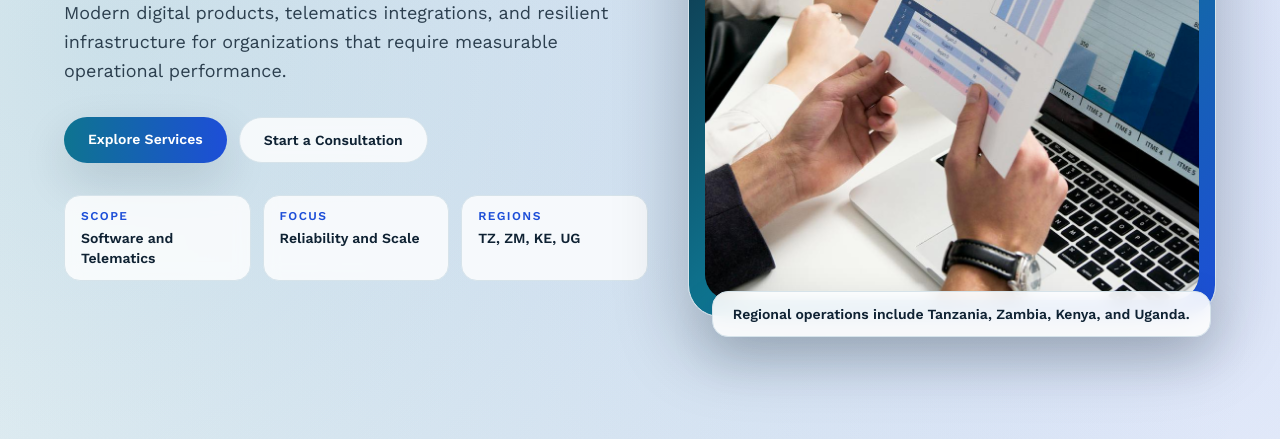
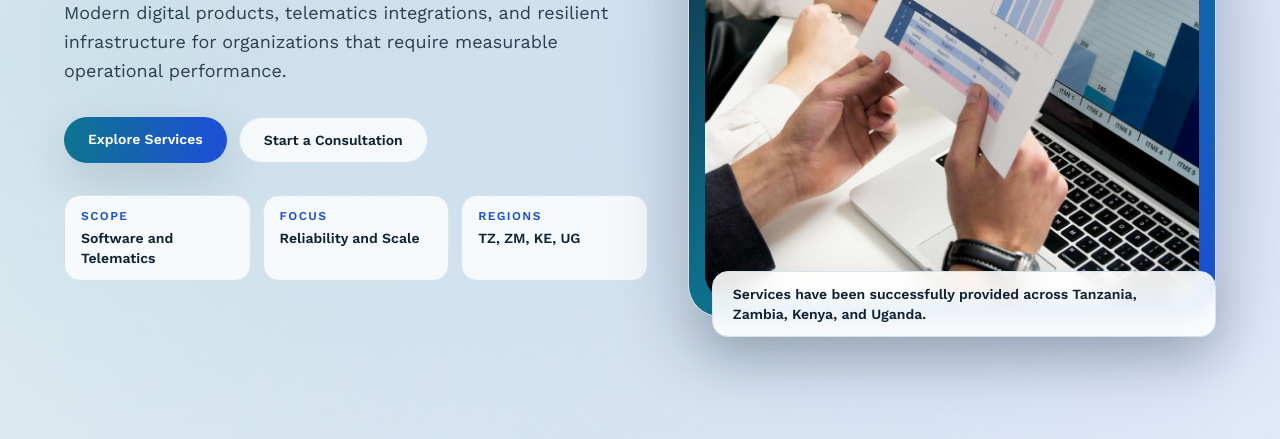
Before and after one commit to s-a-n-j-a-i/connectwing-static, a website: page index.html in a window 1280 px wide. Shown: the part 361-800 px from the top of the page. Drawn offline with Linux system fonts and the light colour scheme.

Commit message:
small change

```diff
--- a/index.html
+++ b/index.html
@@ -133,7 +133,7 @@
                   <img src="assets/img/hero-stock.jpg" alt="Business technology consultation team" class="h-[500px] w-full rounded-[1.6rem] object-cover" loading="lazy" />
                 </div>
                 <div class="absolute -bottom-5 left-6 rounded-2xl border border-cw-mist bg-white/90 px-5 py-3 text-sm font-semibold text-cw-navy shadow-soft backdrop-blur dark:border-cw-aqua/35 dark:bg-cw-navy/85 dark:text-white">
-                  Regional operations include Tanzania, Zambia, Kenya, and Uganda.
+                  Services have been successfully provided across Tanzania, Zambia, Kenya, and Uganda.
                 </div>
               </div>
             </div>
```
